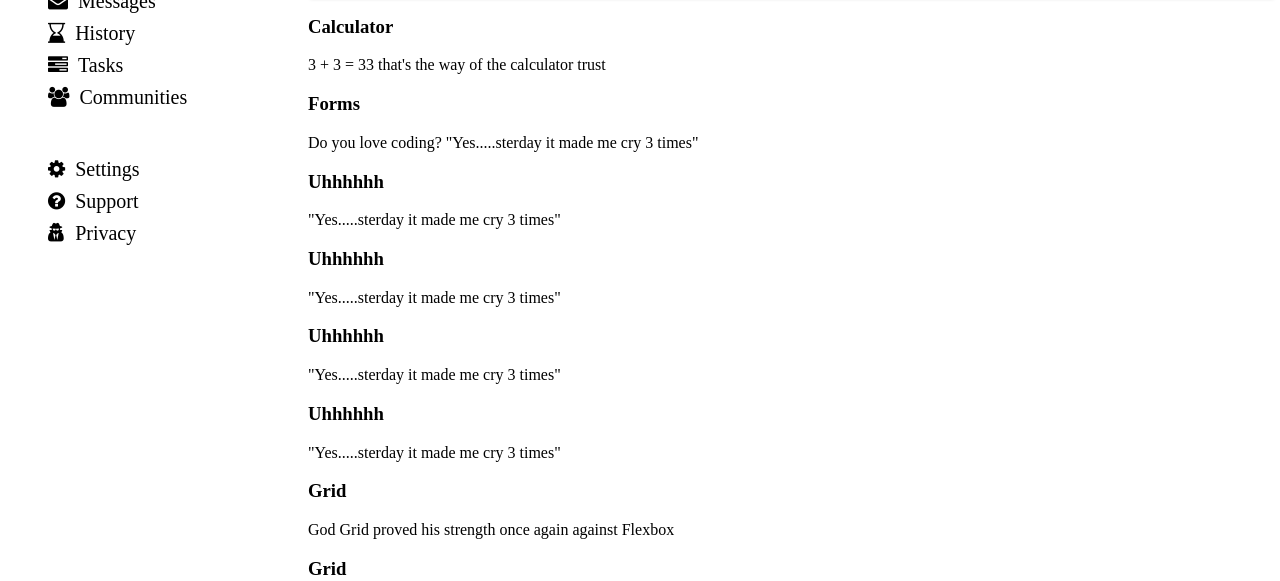
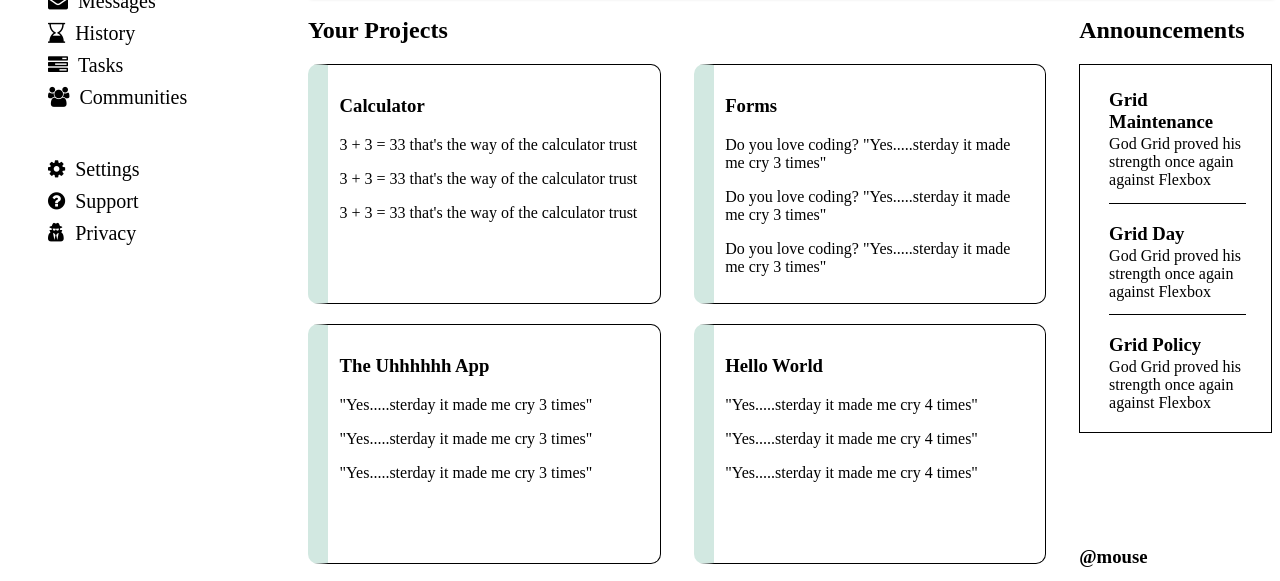
Before and after one commit to Korozami/Dashboard, a plain HTML site: page index.html in a window 1280 px wide. Shown: the part 211-792 px from the top of the page. Drawn offline with Linux system fonts and the light colour scheme.

Commit message:
Created projects with grid layout and css added

```diff
--- a/index.css
+++ b/index.css
@@ -130,6 +130,11 @@
     background-color: rgb(183, 241, 241);
 }
 
+.buttons button:hover {
+    font-weight: bolder;
+    background-color: rgb(162, 227, 227);
+}
+
 .header-intro-content {
     font-weight: bolder;
     margin: 0;
@@ -139,4 +144,52 @@
 .main-content{
     grid-row: 2 / 5;
     grid-column: span 5;
+    display: grid;
+    grid-template-columns: 4fr 1fr;
+    grid-template-rows: repeat(2, 1fr);
 }
+
+.projects {
+    grid-row: 1 / 3;
+}
+
+.project-container{
+    display: grid;
+    grid-template-columns: repeat(2, 1fr);
+    grid-template-rows: repeat(3, 1fr);
+}
+
+.project-container div {
+    margin: 0% 0% 5% 0%;
+    border: 1px solid;
+    border-radius: 10px;
+    padding: 3%;
+    width: 80%;
+    border-left-width: 20px;
+    border-left-color: rgb(210, 232, 225);
+}
+
+.announcement-container {
+    border: .5px solid;
+    padding: 3%;
+    padding-left: 15%;
+    padding-right: 13%;
+}
+
+.announcement-content {
+    margin-bottom: 10%;
+    border-bottom: 1px solid;
+}
+
+.announcement-content:last-child {
+    border-bottom: none;
+}
+
+.announcement-content h3 {
+    margin-bottom: 2px;
+}
+
+.announcement-content p {
+    margin-top: 0;
+    margin-bottom: 10%;
+}
--- a/index.html
+++ b/index.html
@@ -54,43 +54,61 @@
         </div>
         <div class="main-content">
             <div class="projects">
+                <h2>Your Projects</h2>
+                <div class="project-container">
                     <div>
                         <h3>Calculator</h3>
+                        <p>3 + 3 = 33 that's the way of the calculator trust</p>
+                        <p>3 + 3 = 33 that's the way of the calculator trust</p>
                         <p>3 + 3 = 33 that's the way of the calculator trust</p>
                     </div>
                     <div>
                         <h3>Forms</h3>
                         <p>Do you love coding? "Yes.....sterday it made me cry 3 times"</p>
+                        <p>Do you love coding? "Yes.....sterday it made me cry 3 times"</p>
+                        <p>Do you love coding? "Yes.....sterday it made me cry 3 times"</p>
                     </div>
                     <div>
-                    <h3>Uhhhhhh</h3>
+                        <h3>The Uhhhhhh App</h3>
+                        <p>"Yes.....sterday it made me cry 3 times"</p>
+                        <p>"Yes.....sterday it made me cry 3 times"</p>
                         <p>"Yes.....sterday it made me cry 3 times"</p>
                     </div>
                     <div>
-                    <h3>Uhhhhhh</h3>
-                    <p>"Yes.....sterday it made me cry 3 times"</p>
+                        <h3>Hello World</h3>
+                        <p>"Yes.....sterday it made me cry 4 times"</p>
+                        <p>"Yes.....sterday it made me cry 4 times"</p>
+                        <p>"Yes.....sterday it made me cry 4 times"</p>
                     </div>
                     <div>
-                    <h3>Uhhhhhh</h3>
-                    <p>"Yes.....sterday it made me cry 3 times"</p>
+                        <h3>The New Project</h3>
+                        <p>"Yes.....sterday it made me cry 5 times"</p>
+                        <p>"Yes.....sterday it made me cry 5 times"</p>
+                        <p>"Yes.....sterday it made me cry 5 times"</p>
                     </div>
                     <div>
-                    <h3>Uhhhhhh</h3>
-                    <p>"Yes.....sterday it made me cry 3 times"</p>
+                        <h3>The Amazing Uhhhhhh</h3>
+                        <p>"Yes.....sterday it made me cry 6 times"</p>
+                        <p>"Yes.....sterday it made me cry 6 times"</p>
+                        <p>"Yes.....sterday it made me cry 6 times"</p>
+                    </div>
                 </div>
             </div>
             <div class="announcements">
-                <div>
-                    <h3>Grid</h3>
+                <h2>Announcements</h2>
+                <div class="announcement-container">
+                    <div class="announcement-content">
+                        <h3>Grid Maintenance</h3>
                         <p>God Grid proved his strength once again against Flexbox</p>
                     </div>
-                <div>
-                    <h3>Grid</h3>
+                    <div class="announcement-content">
+                        <h3>Grid Day</h3>
                         <p>God Grid proved his strength once again against Flexbox</p>
                     </div>
-                <div>
-                    <h3>Grid</h3>
+                    <div class="announcement-content">
+                        <h3>Grid Policy</h3>
                         <p>God Grid proved his strength once again against Flexbox</p>
+                    </div>
                 </div>
             </div>
             <div class="trending">
```
Lines whose indentation alone changed are shown as unchanged.
